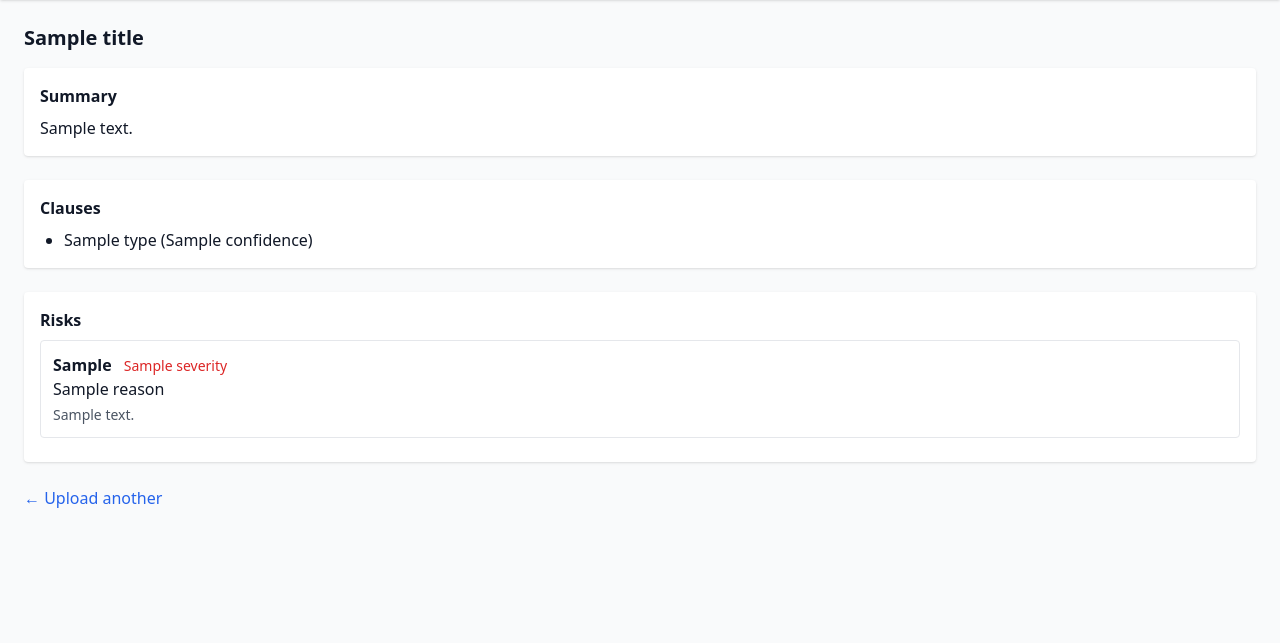
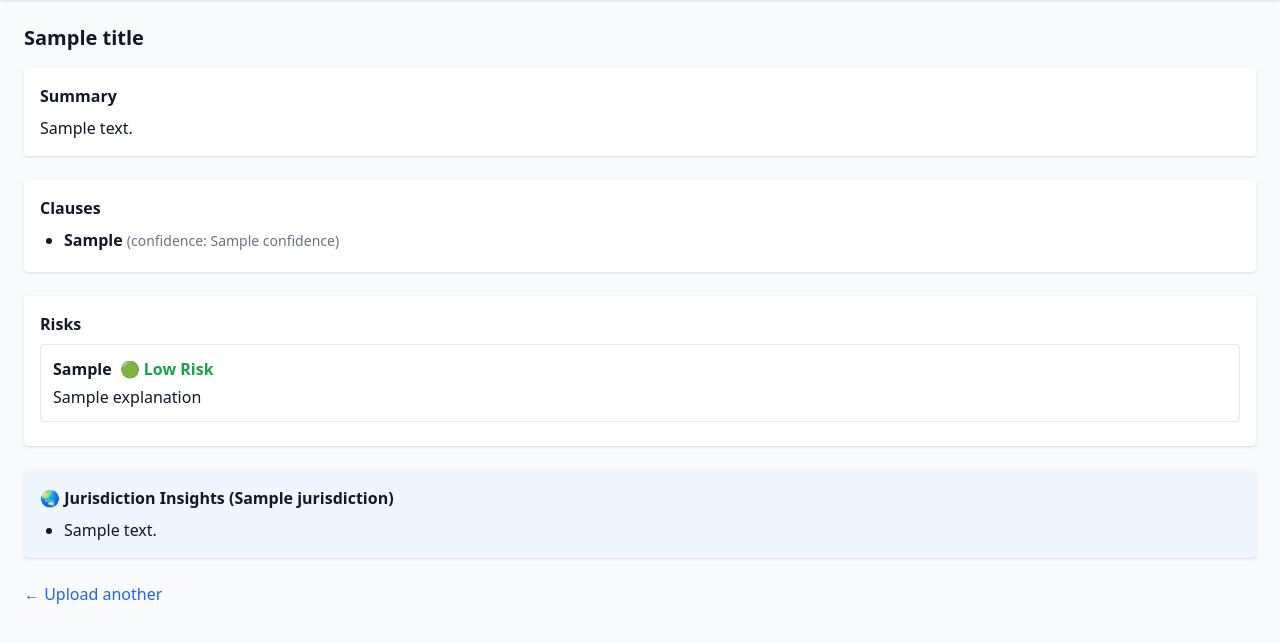
Before and after one commit to Comrade-1729/lex-brief-ai, a Django app: template lexbrief/ui/templates/ui/result.html in a window 1280 px wide. Shown: the part 60-703 px from the top of the page. Run offline with Django 4.2, Linux system fonts and the light colour scheme; the template is opened without the code that fills it: most values are stand-ins (such as "Sample title", 1, 10 or a date in 2020); parts of the project's set-up code (start-up, migrations or seed data) failed here and were passed over; some libraries are stand-ins or nearby versions.

Commit message:
Phase 9: Proper UI separation for clauses, risks, and jurisdiction insights

```diff
--- a/lexbrief/ui/templates/ui/result.html
+++ b/lexbrief/ui/templates/ui/result.html
@@ -13,8 +13,14 @@
   <h3 class="font-semibold mb-2">Clauses</h3>
   <ul class="list-disc ml-6">
     {% for c in result.clauses %}
-      <li>{{ c.type }} ({{ c.confidence }})</li>
+      <li class="mb-1">
+        <strong>{{ c.clause_type }}</strong>
+        <span class="text-sm text-gray-500">
+          (confidence: {{ c.confidence }})
+        </span>
+      </li>
     {% endfor %}
+
   </ul>
 </section>
 {% endif %}
@@ -22,23 +28,39 @@
 {% if result.risks %}
 <section class="bg-white p-4 rounded shadow mb-6">
   <h3 class="font-semibold mb-2">Risks</h3>
+
   {% for r in result.risks %}
     <div class="border p-3 mb-2 rounded">
-      <strong>{{ r.risk_type }}</strong>
-      <span class="ml-2 text-sm text-red-600">
-        {{ r.severity }}
-      </span>
-      <p>{{ r.reason }}</p>
-      {% if r.jurisdiction_note %}
-        <p class="text-sm text-gray-600 mt-1">
-          {{ r.jurisdiction_note }}
-        </p>
-      {% endif %}
+      <div class="flex items-center gap-2">
+        <strong>{{ r.clause_type }}</strong>
+        {% if r.level == "High" %}
+          <span class="text-red-600 font-semibold">🔴 High Risk</span>
+        {% elif r.level == "Medium" %}
+          <span class="text-yellow-600 font-semibold">🟡 Medium Risk</span>
+        {% else %}
+          <span class="text-green-600 font-semibold">🟢 Low Risk</span>
+        {% endif %}
+      </div>
+      <p class="mt-1">{{ r.explanation }}</p>
     </div>
   {% endfor %}
 </section>
 {% endif %}
 
+{% if result.jurisdiction_notes %}
+<section class="bg-blue-50 p-4 rounded shadow mb-6">
+  <h3 class="font-semibold mb-2">
+    🌏 Jurisdiction Insights ({{ result.jurisdiction }})
+  </h3>
+  <ul class="list-disc ml-6">
+    {% for note in result.jurisdiction_notes %}
+      <li>{{ note }}</li>
+    {% endfor %}
+  </ul>
+</section>
+{% endif %}
+
+
 <a href="/" class="text-blue-600">← Upload another</a>
 
 {% endblock %}
```
